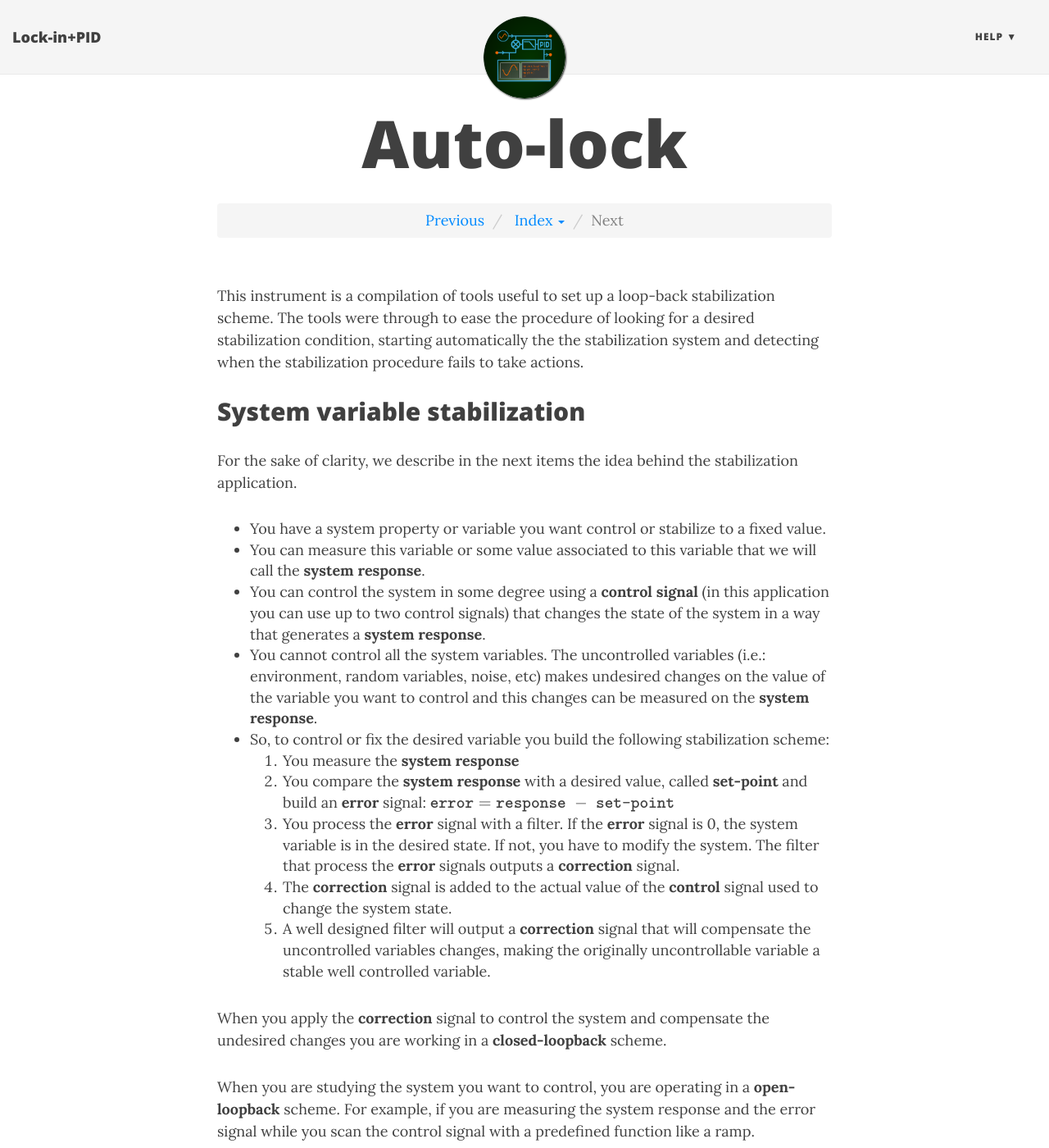
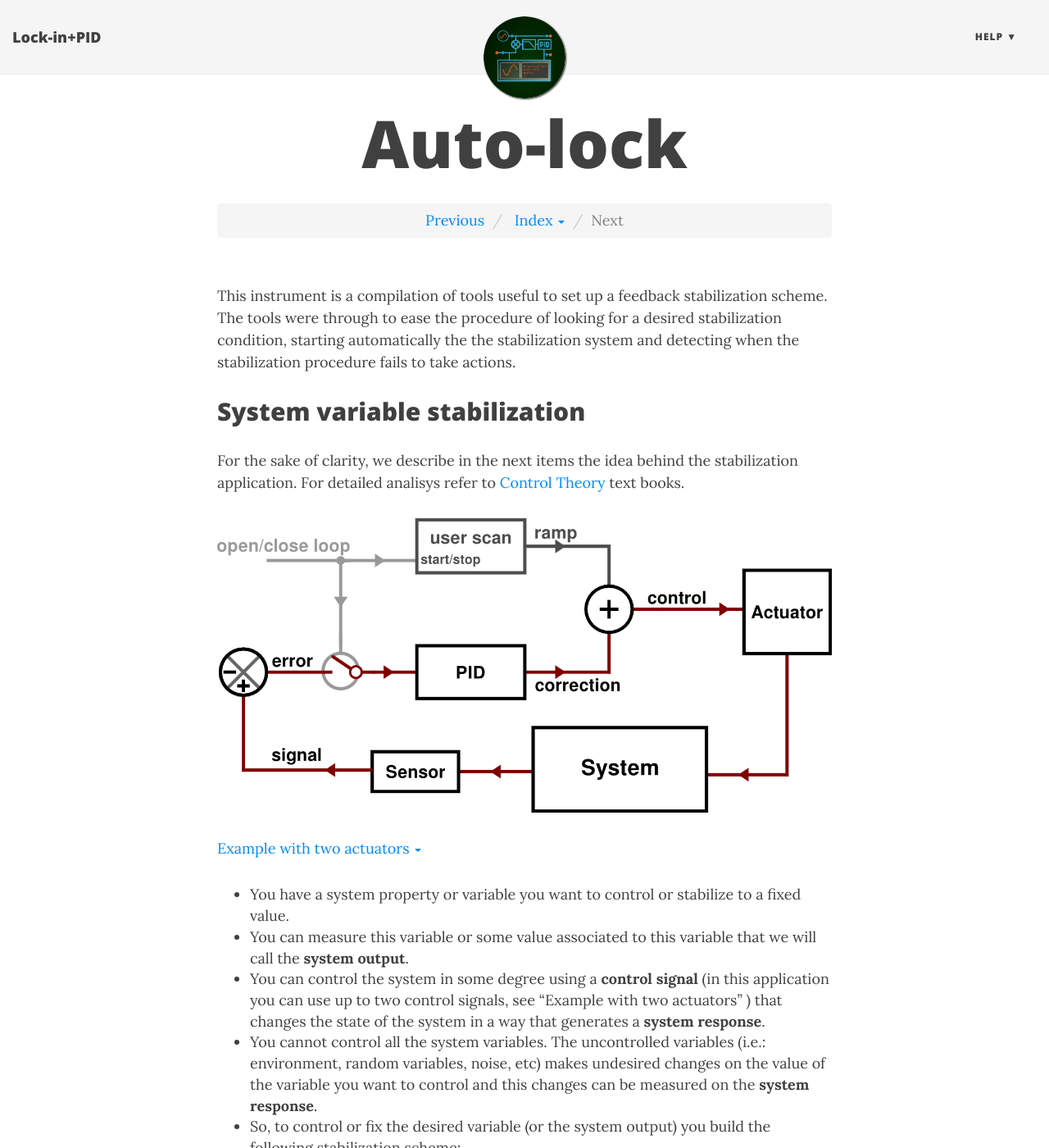
Before and after one commit to marceluda/rp_lock-in_pid, a Jekyll site: the page built from help/instruments_08_autolock.md, in a window 1280 px wide and 1400 px high. Shown: the whole window at 82% size. Built offline with Jekyll 4.4.1, drawn with Linux system fonts in a browser that asks for light colours; nearby versions of some CDN libraries; formulas are drawn with MathJax 3; some of the changed text lies outside the part shown.

Commit message:
more about autolock

```diff
--- a/help/instruments_08_autolock.md
+++ b/help/instruments_08_autolock.md
@@ -11,7 +11,7 @@ $$
 \definecolor{var}{RGB}{199,37,78}
 $$
 
-This instrument is a compilation of tools useful to set up a loop-back
+This instrument is a compilation of tools useful to set up a feedback
 stabilization scheme. The tools were through to ease the procedure of
 looking for a desired stabilization condition, starting automatically the
 the stabilization system and detecting when the stabilization procedure fails
@@ -20,22 +20,32 @@ to take actions.
 ## System variable stabilization
 
 For the sake of clarity, we describe in the next items the idea behind the
-stabilization application.
+stabilization application. For detailed analisys refer to [Control Theory](https://en.wikipedia.org/wiki/Control_theory) text books.
 
-* You have a system property or variable you want control or stabilize to a fixed value.
+![feedback 1]({{ site.baseurl }}/img/feedback_1.png "feedback 1")
+
+<a data-toggle="collapse" href="#feedback_2_actuators" aria-expanded="false" aria-controls="feedback_2_actuators">Example with two actuators <span class="caret"></span></a>
+
+<div id="feedback_2_actuators" class="collapse" markdown="1">
+![feedback 2]({{ site.baseurl }}/img/feedback_2.png "feedback 2")
+</div>
+
+* You have a system property or variable you want to control or stabilize to a fixed value.
 * You can measure this variable or some value associated to this variable that
-we will call the **system response**.
+we will call the **system output**.
 * You can control the system in some degree using a **control signal** (in this application
-  you can use up to two control signals) that changes the state of the system in a way that
-  generates a **system response**.
+  you can use up to two control signals, see "Example with two actuators" ) that changes the state of the system in a way that generates a **system response**.
 * You cannot control all the system variables. The uncontrolled variables (i.e.: environment,
   random variables, noise, etc) makes undesired changes on the value of the variable you
   want to control and this changes can be measured on the **system response**.
-* So, to control or fix the desired variable you build the following stabilization scheme:
-  1. You measure the **system response**
-  2. You compare the **system response** with a desired value, called **set-point** and
-     build an **error** signal: $$ \texttt{error} = \texttt{response} \; - \; \texttt{set-point} $$
-  3. You process the **error** signal with a filter. If the **error** signal is 0, the system
+* So, to control or fix the desired variable (or the system output) you build the following stabilization scheme:
+  1. You measure the **system output** with a sensor an process it to make a measurement **signal**
+     (the sensor should be considered in a generalized form: it's not only the conversion of the
+     physical magnitude to a digital signal, but also the process and conditioning needed; for example,
+     it includes the lock-in demodulation, if you are using it).
+  2. You compare the measured **signal** with a desired value, called **set-point** and
+     build an **error** signal: $$ \texttt{error} = \texttt{signal} \; - \; \texttt{set-point} $$
+  3. You process the **error** signal with a filter (PID). If the **error** signal is 0, the system
      variable is in the desired state. If not, you have to modify the system. The filter that
      process the **error** signals outputs a **correction** signal.
   4. The **correction** signal is added to the actual value of the **control** signal used
@@ -46,14 +56,14 @@ we will call the **system response**.
 
 
 When you apply the **correction** signal to control the system and compensate the undesired
-changes you are working in a **closed-loopback** scheme.
+changes you are working in a **closed-loop** feedback scheme.
 
-When you are studying the system you want to control, you are operating in a **open-loopback**
+When you are studying the system you want to control, you are operating in a **open-loop** feedback
 scheme. For example, if you are measuring the system response and the error signal while
 you scan the control signal with a predefined function like a ramp.
 
 The aim of this instrument is to provide tools to identify the conditions suitable
-to pass from the **open-loopback** scheme to the **closed-loopback** scheme in order to
+to pass from the **open-loop** feedback scheme to the **closed-loop** feedback scheme in order to
 make a good stabilization of a desired variable.
 
 ## The Lock Control procedure
@@ -61,7 +71,7 @@ make a good stabilization of a desired variable.
 1. Setup the hardware inputs of the Red Pitaya to measure the system response.
 2. Setup the hardware outputs of the Red Pitaya to use control signal `ctrl_A`
 and `ctrl_B`.
-3. Choose an `error` signal from the PIDs panel.
+3. Choose an `error` signal from the PIDs panel. It can be any input or a demodulated signal from lock-in.
 4. Switch off the "PID A Enable" and  "PID B Enable" buttons from the Lock Control Panel.
 5. Configure and start a Ramp scan using the Ramp Panel.
   * Here you can see the system response using one oscilloscope channel, and you can use
```
Also changed, not shown: help/instruments_01_intro.md (+1 -1 lines), img/feedback_1.png (added), img/feedback_2.png (added).
